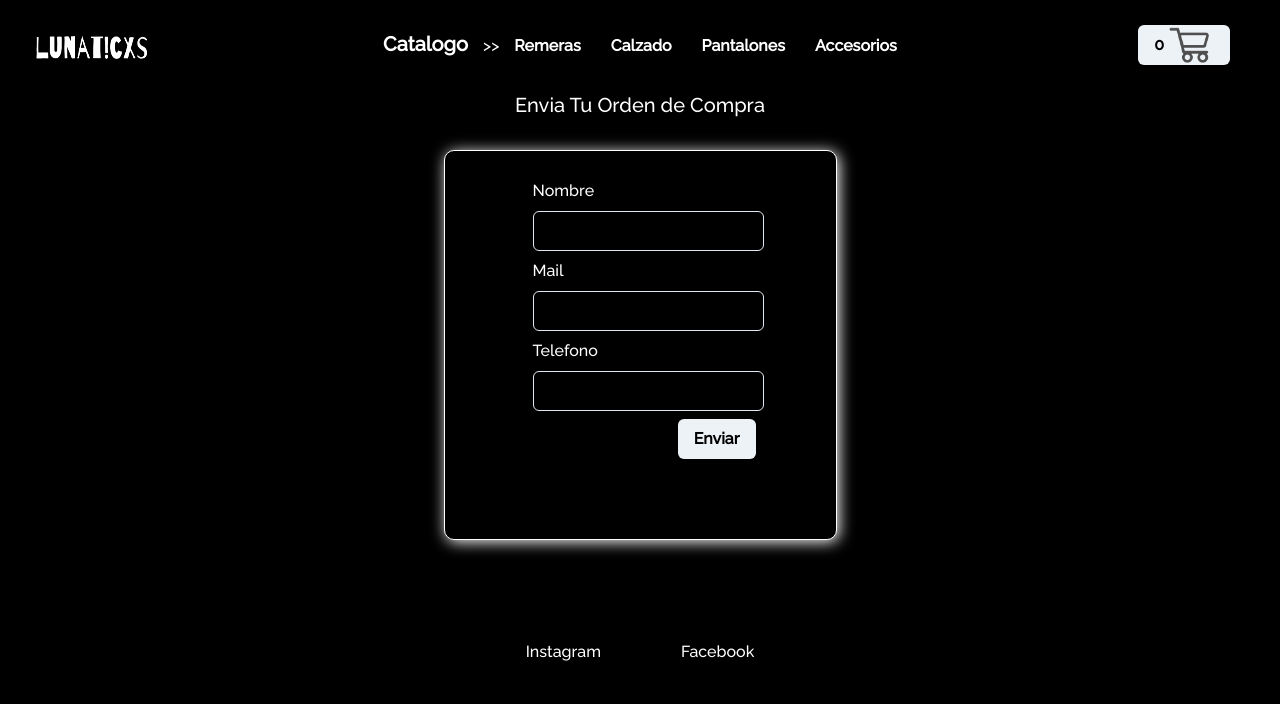
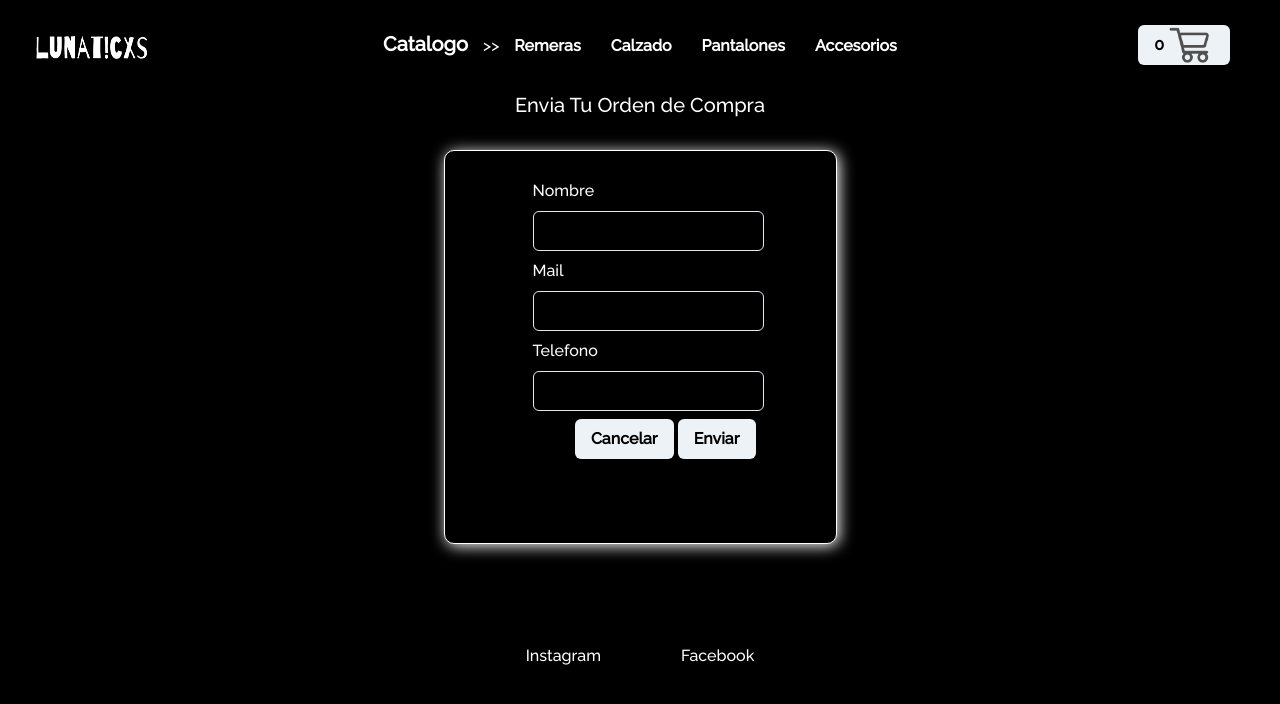
Before and after one commit to ianbifano/lunaticxs, a React (Vite) app: page /form in a window 1280 px wide. Shown: the top 704 px of the page. Built offline with nearby package versions, Linux system fonts and the light colour scheme.

Commit message:
retoque en item detail y boton de retroceso del form

```diff
--- a/src/components/Form.jsx
+++ b/src/components/Form.jsx
@@ -12,6 +12,7 @@ import {
     Box,
 } from "@chakra-ui/react";
 import { CartContext } from "../context/ShoppingCartProvider";
+import { Link } from "react-router-dom";
 
 const Form = () => {
     const [orderId, setOrderId] = useState(null);
@@ -56,8 +57,10 @@ const Form = () => {
     if (orderId) {
         return (
             <Flex justify="center">
-                <Text fontSize={20}>Gracias por tu compra.
-                <br></br> Orden: <u> {orderId} </u> </Text>
+                <Text fontSize={20}>
+                    Gracias por tu compra.
+                    <br></br> Orden: <u> {orderId} </u>{" "}
+                </Text>
             </Flex>
         );
     }
@@ -96,6 +99,8 @@ const Form = () => {
                         </FormControl>
                         <Flex direction="row-reverse">
                             <Button
+                                mb={1}
+                                ml={1}
                                 type="submit"
                                 textColor="black"
                                 onClick={() => {
@@ -104,6 +109,9 @@ const Form = () => {
                             >
                                 Enviar
                             </Button>
+                            <Link to="/cart">
+                                <Button mb={1} ml={1} textColor="Black" >Cancelar</Button>
+                            </Link>
                         </Flex>
                     </form>
                 </Box>
--- a/src/components/ItemDetail.jsx
+++ b/src/components/ItemDetail.jsx
@@ -34,7 +34,7 @@ const ItemDetail = ({ item }) => {
                     <Image src={item.img} alt={item.alt} borderRadius="lg" h={300} w="100%" />
                     <Stack mt="6" spacing="3">
                         <Heading size="md">{item.name}</Heading>
-                        <Text>{item.price}</Text>
+                        <Text>Precio: $ {item.price}</Text>
                         <Text>Descripcion: {item.description}</Text>
                         <Text>stock: {item.stock}</Text>
                     </Stack>
```
